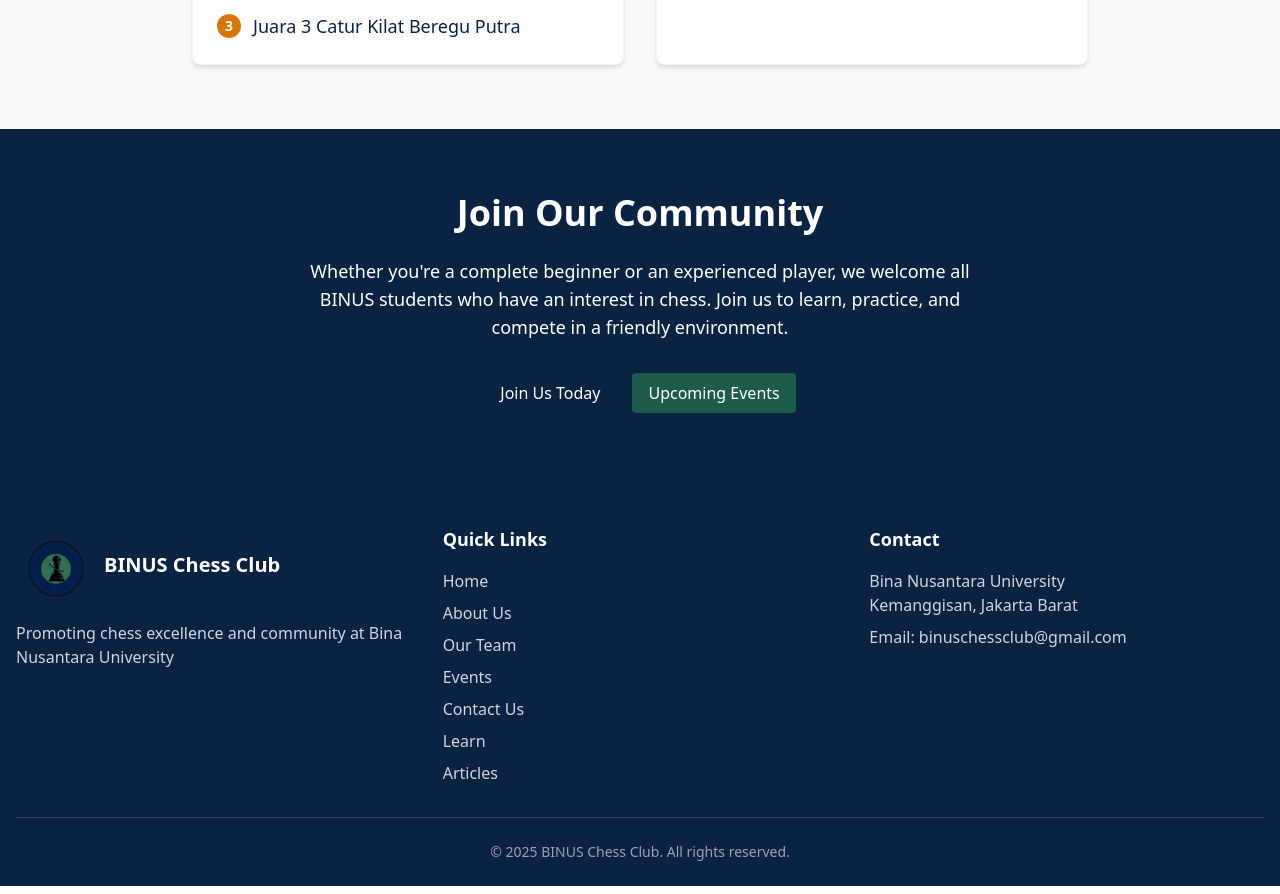
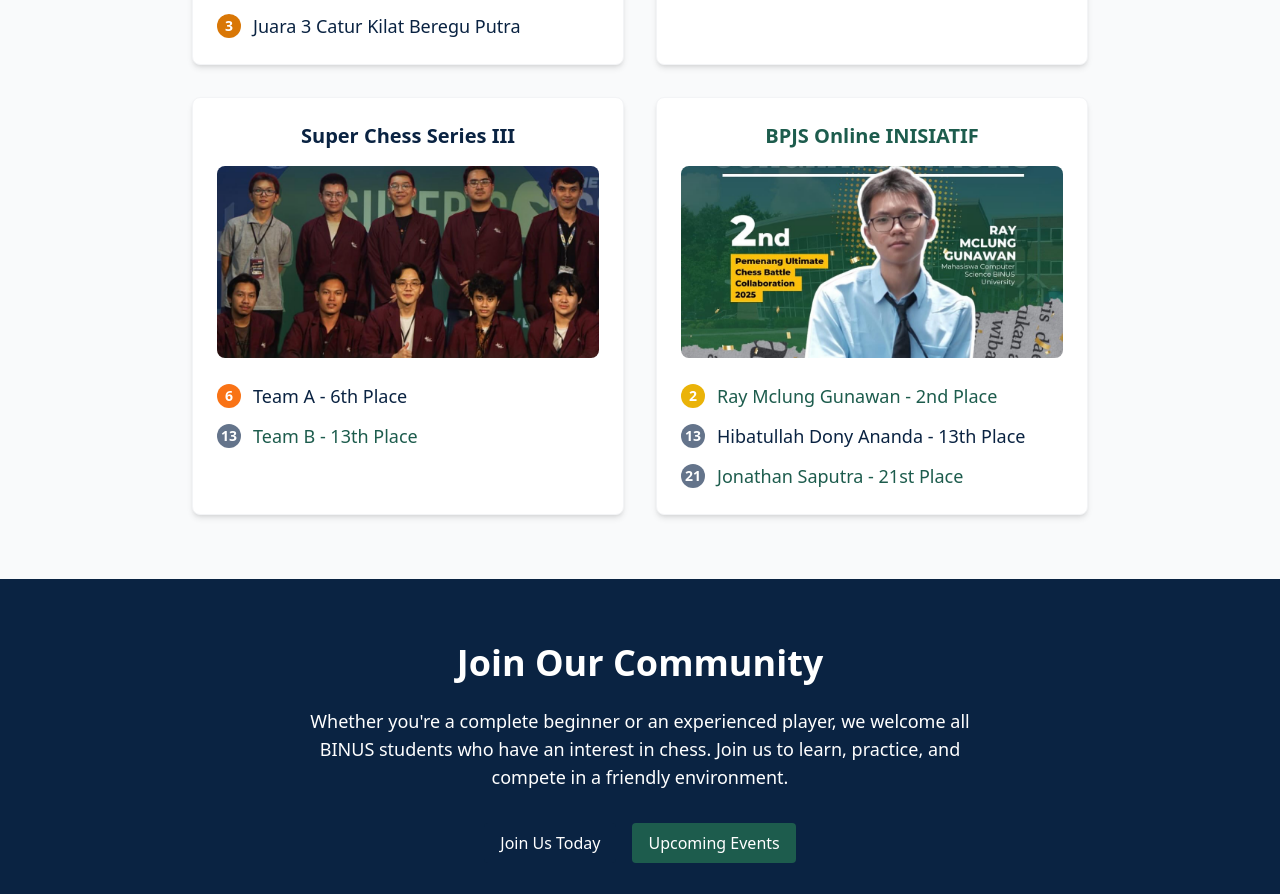
Before and after one commit to mzf11125/binus-chess-knight-club, a React (Vite) app: page /about in a window 1280 px wide. Shown: the part 2271-3165 px from the top of the page. Built offline with nearby package versions, Linux system fonts and the light colour scheme; some icons are missing.

Commit message:
Add achievements to About page

```diff
--- a/src/pages/About.tsx
+++ b/src/pages/About.tsx
@@ -215,6 +215,78 @@ const About = () => {
             </li>
           </ul>
         </div>
+
+        {/* Super Chess Series III */}
+        <div className="bg-white p-6 rounded-lg shadow-md border border-gray-100">
+          <h3 className="font-semibold text-xl text-chessBlue mb-4 text-center">
+            Super Chess Series III
+          </h3>
+          <div className="h-48 mb-6 overflow-hidden rounded-lg">
+            <img
+              src="/achievements/superchess.jpg"
+              alt="BINUS Chess Club at Super Chess Series III"
+              className="w-full h-full object-cover"
+            />
+          </div>
+          <ul className="space-y-3">
+            <li className="flex items-center">
+              <div className="w-6 h-6 bg-orange-500 text-white rounded-full flex items-center justify-center font-bold text-sm mr-3">
+                6
+              </div>
+              <span className="text-lg text-chessBlue">
+                Team A - 6th Place
+              </span>
+            </li>
+            <li className="flex items-center">
+              <div className="w-6 h-6 bg-slate-500 text-white rounded-full flex items-center justify-center font-bold text-sm mr-3">
+                13
+              </div>
+              <span className="text-lg text-chessGreen">
+                Team B - 13th Place
+              </span>
+            </li>
+          </ul>
+        </div>
+
+        {/* BPJS Online INISIATIF */}
+        <div className="bg-white p-6 rounded-lg shadow-md border border-gray-100">
+          <h3 className="font-semibold text-xl text-chessGreen mb-4 text-center">
+            BPJS Online INISIATIF
+          </h3>
+          <div className="h-48 mb-6 overflow-hidden rounded-lg">
+            <img
+              src="/achievements/bpjs-chess-battle.jpg"
+              alt="Ray Mclung Gunawan at BPJS Chess Battle"
+              className="w-full h-full object-cover"
+            />
+          </div>
+          <ul className="space-y-3">
+            <li className="flex items-center">
+              <div className="w-6 h-6 bg-yellow-500 text-white rounded-full flex items-center justify-center font-bold text-sm mr-3">
+                2
+              </div>
+              <span className="text-lg text-chessGreen">
+                Ray Mclung Gunawan - 2nd Place
+              </span>
+            </li>
+            <li className="flex items-center">
+              <div className="w-6 h-6 bg-slate-500 text-white rounded-full flex items-center justify-center font-bold text-sm mr-3">
+                13
+              </div>
+              <span className="text-lg text-chessBlue">
+                Hibatullah Dony Ananda - 13th Place
+              </span>
+            </li>
+            <li className="flex items-center">
+              <div className="w-6 h-6 bg-slate-500 text-white rounded-full flex items-center justify-center font-bold text-sm mr-3">
+                21
+              </div>
+              <span className="text-lg text-chessGreen">
+                Jonathan Saputra - 21st Place
+              </span>
+            </li>
+          </ul>
+        </div>
       </div>
     </div>
   </div>
```
Also changed, not shown: public/achievements/bpjs-chess-battle.jpg (added), public/achievements/superchess.jpg (added).
